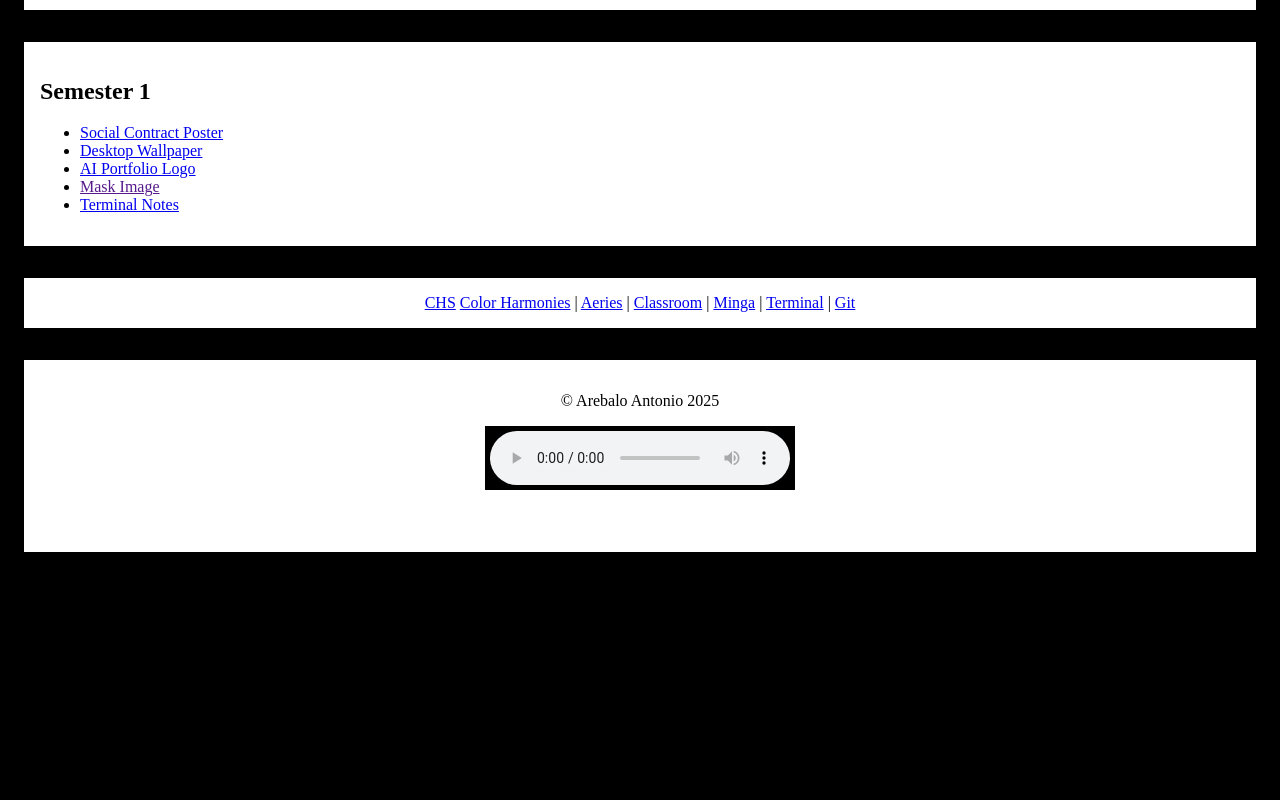
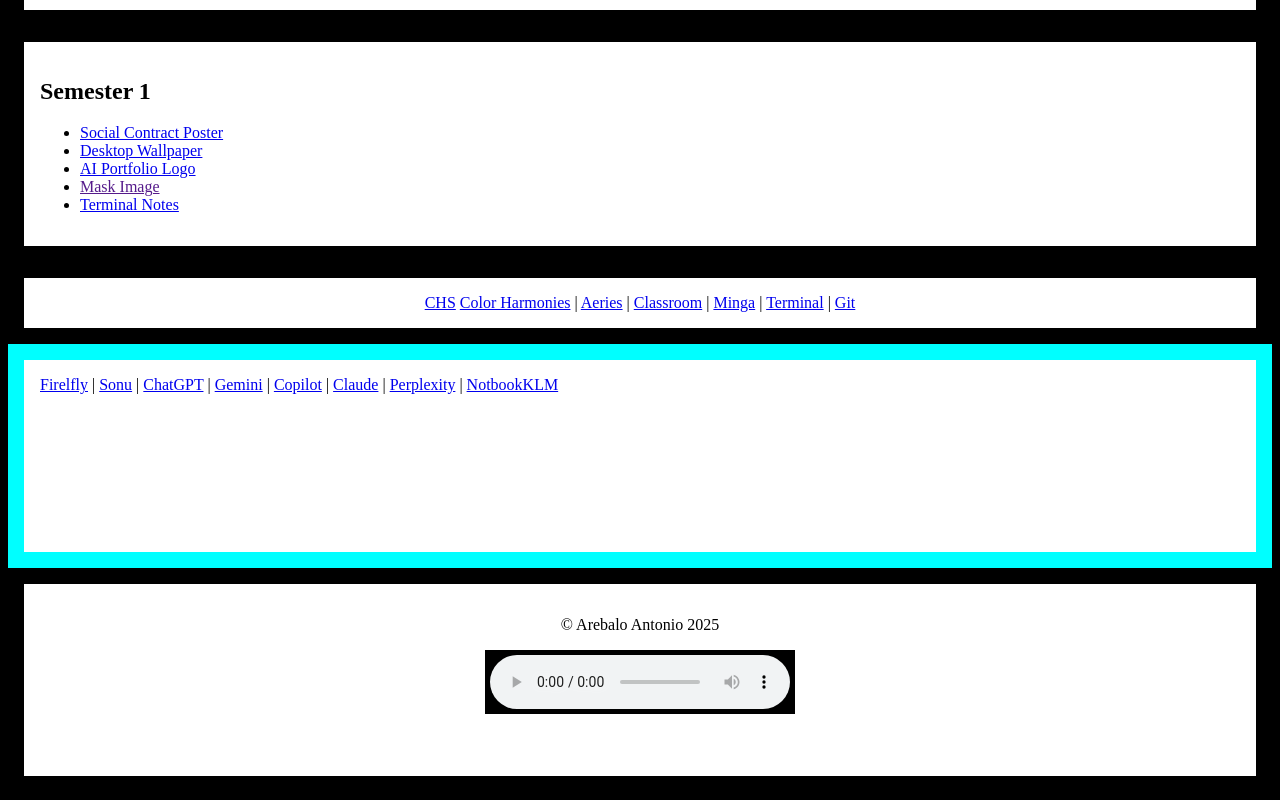
Before and after one commit to aareb-s262-del/aarebalo032025, a plain HTML site: page index.html in a window 1280 px wide. Shown: the part 1573-2373 px from the top of the page. Before the commit the page ends 2149 px from the top, so only its background shows below. Drawn offline with Linux system fonts and the light colour scheme.

Commit message:
ADDED AI section to portfolio

```diff
--- a/index.html
+++ b/index.html
@@ -112,6 +112,25 @@
         </section>
         <!-- End Footer -->
 
+        <!-- Begin AI Footer -->
+        <section
+        id="aifooter">
+            <div class="container">
+                <nav>
+                    <a href="https://firefly.adobe.com/">Firelfly</a> |
+                    <a href="https://suno.com/">Sonu</a> |
+                    <a href="https://chatgpt.com/">ChatGPT</a> |
+                    <a href="https://gemini.google.com/app">Gemini</a> |
+                    <a href="https://copilot.microsoft.com/">Copilot</a> |
+                    <a href="https://claude.ai/login?returnTo=%2F%3F">Claude</a> |
+                    <a href="https://www.perplexity.ai/">Perplexity</a> |
+                    <a href="https://notebooklm.google/">NotbookKLM</a>
+                </nav>
+            </div>
+
+        </section>
+        <!-- End AI Footer -->
+
 
         <!-- Begin SubFooter -->
         <section id="subfooter">
--- a/styles.css
+++ b/styles.css
@@ -87,6 +87,19 @@ body
     text-align: center;
 }
 
+#aifooter
+{
+    padding: 1rem;
+    background-color: aqua;
+    min-height: auto;
+}
+
+#aifooter.container
+{
+    min-height: auto;
+    text-align: center;
+}
+
 #subfooter{
     background-color: black;
     min-height: 10rem;
```
Also changed, not shown: 1 other file.
